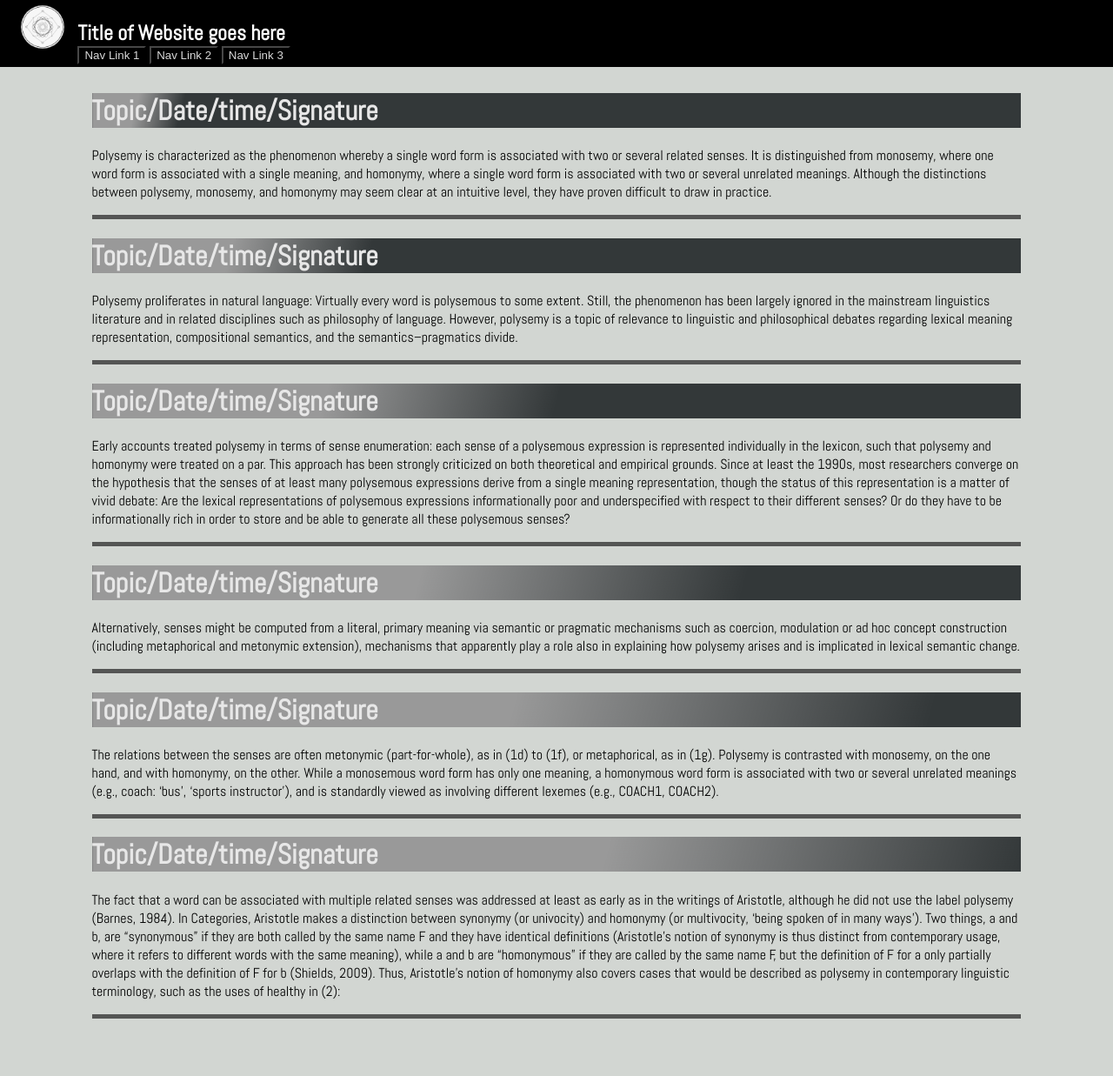
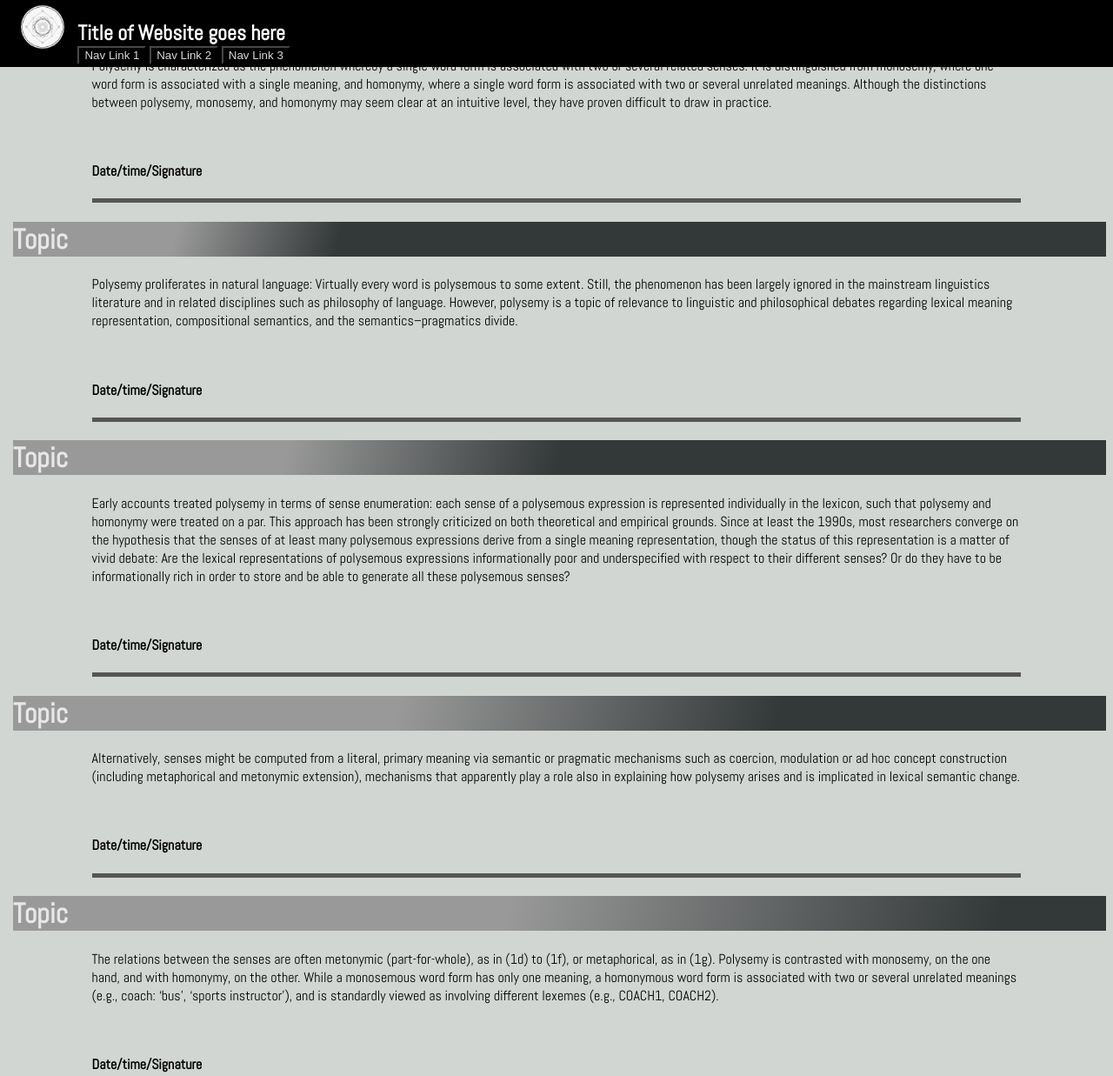
Before and after one commit to Carya-illinoinensis/Carya-illinoinensis.github.io, a plain HTML site: page index.html in a window 1280 px wide. Shown: the part 18-1255 px from the top of the page at 87% size. Drawn offline with Linux system fonts and the light colour scheme.

Commit message:
index.html style.css

```diff
--- a/index.html
+++ b/index.html
@@ -39,51 +39,57 @@
 
 		</header>
 
-		<div id="T1">
+		<div class="T1" id="Headline">
 
-			<h1>Topic/Date/time/Signature</h1></div>
+			<h1 id="Title">Topic</h1></div>
 
 		<p id="TP">Polysemy is characterized as the phenomenon whereby a single word form is associated with two or several related senses. It is distinguished from monosemy, where one word form is associated with a single meaning, and homonymy, where a single word form is associated with two or several unrelated meanings. Although the distinctions between polysemy, monosemy, and homonymy may seem clear at an intuitive level, they have proven difficult to draw in practice.</p>
+		<br>
+		<h4 id="TP">Date/time/Signature</h4>
 		<div id="divbr"><br></div>
 
-		<div id="T2">
+		<div class="T2" id="Post1">
 
-			<h1 id="G1">Topic/Date/time/Signature</h1></div>
+			<h1 id="G1">Topic</h1></div>
 
 		<p id="TP">Polysemy proliferates in natural language: Virtually every word is polysemous to some extent. Still, the phenomenon has been largely ignored in the mainstream linguistics literature and in related disciplines such as philosophy of language. However, polysemy is a topic of relevance to linguistic and philosophical debates regarding lexical meaning representation, compositional semantics, and the semantics–pragmatics divide.</p>
+		<br>
+		<h4 id="TP">Date/time/Signature</h4>
 		<div id="divbr"><br></div>
 
-		<div id="T2">
+		<div class="T2" id="Post2">
 
-			<h1 id="G2">Topic/Date/time/Signature</h1></div>
+			<h1 id="G2">Topic</h1></div>
 
 		<p id="TP">Early accounts treated polysemy in terms of sense enumeration: each sense of a polysemous expression is represented individually in the lexicon, such that polysemy and homonymy were treated on a par. This approach has been strongly criticized on both theoretical and empirical grounds. Since at least the 1990s, most researchers converge on the hypothesis that the senses of at least many polysemous expressions derive from a single meaning representation, though the status of this representation is a matter of vivid debate: Are the lexical representations of polysemous expressions informationally poor and underspecified with respect to their different senses? Or do they have to be informationally rich in order to store and be able to generate all these polysemous senses?</p>
+		<br>
+		<h4 id="TP">Date/time/Signature</h4>
 		<div id="divbr"><br></div>
 
-		<div id="T2">
+		<div class="T2" id="Post3">
 
-			<h1 id="G3">Topic/Date/time/Signature</h1></div>
+			<h1 id="G3">Topic</h1></div>
 
 		<p id="TP">Alternatively, senses might be computed from a literal, primary meaning via semantic or pragmatic mechanisms such as coercion, modulation or ad hoc concept construction (including metaphorical and metonymic extension), mechanisms that apparently play a role also in explaining how polysemy arises and is implicated in lexical semantic change.</p>
+		<br>
+		<h4 id="TP">Date/time/Signature</h4>
 		<div id="divbr"><br></div>
 
-		<div id="T2">
+		<div class="T2" id="Post4">
 
-			<h1 id="G4">Topic/Date/time/Signature</h1></div>
+			<h1 id="G4">Topic</h1></div>
 
 		<p id="TP">The relations between the senses are often metonymic (part-for-whole), as in (1d) to (1f), or metaphorical, as in (1g). Polysemy is contrasted with monosemy, on the one hand, and with homonymy, on the other. While a monosemous word form has only one meaning, a homonymous word form is associated with two or several unrelated meanings (e.g., coach: ‘bus’, ‘sports instructor’), and is standardly viewed as involving different lexemes (e.g., COACH1, COACH2).</p>
+		<br>
+		<h4 id="TP">Date/time/Signature</h4>
 		<div id="divbr"><br></div>
 
-		<div id="T2">
+		<div class="T2" id="Post5">
 
-			<h1 id="G5">Topic/Date/time/Signature</h1></div>
+			<h1 id="G5">Topic</h1></div>
 
-		<p id="TP">The fact that a word can be associated with multiple related senses was addressed at least as early as in the writings of Aristotle, although he did not use the label polysemy (Barnes, 1984). In Categories, Aristotle makes a distinction between synonymy (or univocity) and homonymy (or multivocity, ‘being spoken of in many ways’). Two things, a and b, are “synonymous” if they are both called by the same name F and they have identical definitions (Aristotle’s notion of synonymy is thus distinct from contemporary usage, where it refers to different words with the same meaning), while a and b are “homonymous” if they are called by the same name F, but the definition of F for a only partially overlaps with the definition of F for b (Shields, 2009). Thus, Aristotle’s notion of homonymy also covers cases that would be described as polysemy in contemporary linguistic terminology, such as the uses of healthy in (2):</p>
-		<div id="divbr"><br></div>
 
-		<main>
-
-			<section  class="example_1">
+			<main><section  class="example_1">
 
 				<article id='article_1'>
 
@@ -93,17 +99,17 @@
 
 			</section>
 
-			<table  class="example_1">
+			<table  class="example_2">
 
 				<tr>
 
-					<th><img  id="fig_1" src="/assets/Grand-Staff.jpg"></th>
+					<th><img  id="fig_1" src="./Assets/Images/grand-staff-and-piano-keyboard.jpg"></th>
 
-					<th><p id="aside_1">This is just a test.</p></th>
+					<th><p id="aside_1">This paragraph element is encapsulated within the table class element = example_1 with the id = aside_1 parameters set as overflow-wrap: break-word; text-align: left; line-height: 3.76.</p></th>
 				</tr>
 			</table>
 
-			<section class="example_2">
+			<section class="example_3">
 
 				<article id='article_2'>
 
@@ -129,7 +135,7 @@
 
 				<figure id="fig_2">
 
-					<iframe id="iframe" width="560" height="315" src="https://www.youtube.com/embed/hm46VLzV_Ow" title="YouTube video player" frameborder="0" allow="autoplay; clipboard-write; encrypted-media; gyroscope; picture-in-picture" allowfullscreen>Video Not Supported</iframe>
+					<iframe id="iframe" width="560" height="315" src="https://www.youtube.com/embed/x83Kc9APtvI" title="YouTube video player" frameborder="0" allow="autoplay; clipboard-write; encrypted-media; gyroscope; picture-in-picture" allowfullscreen>Video Not Supported</iframe>
 				</figure>
 			</section>
 
```
